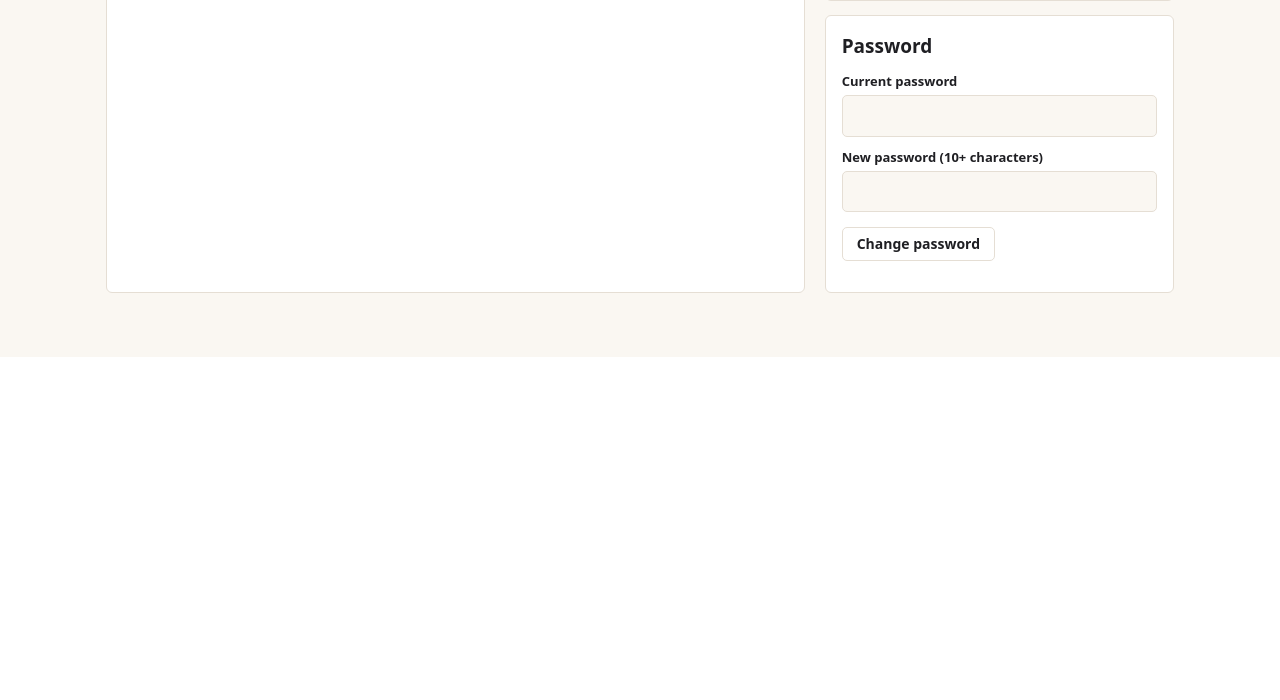
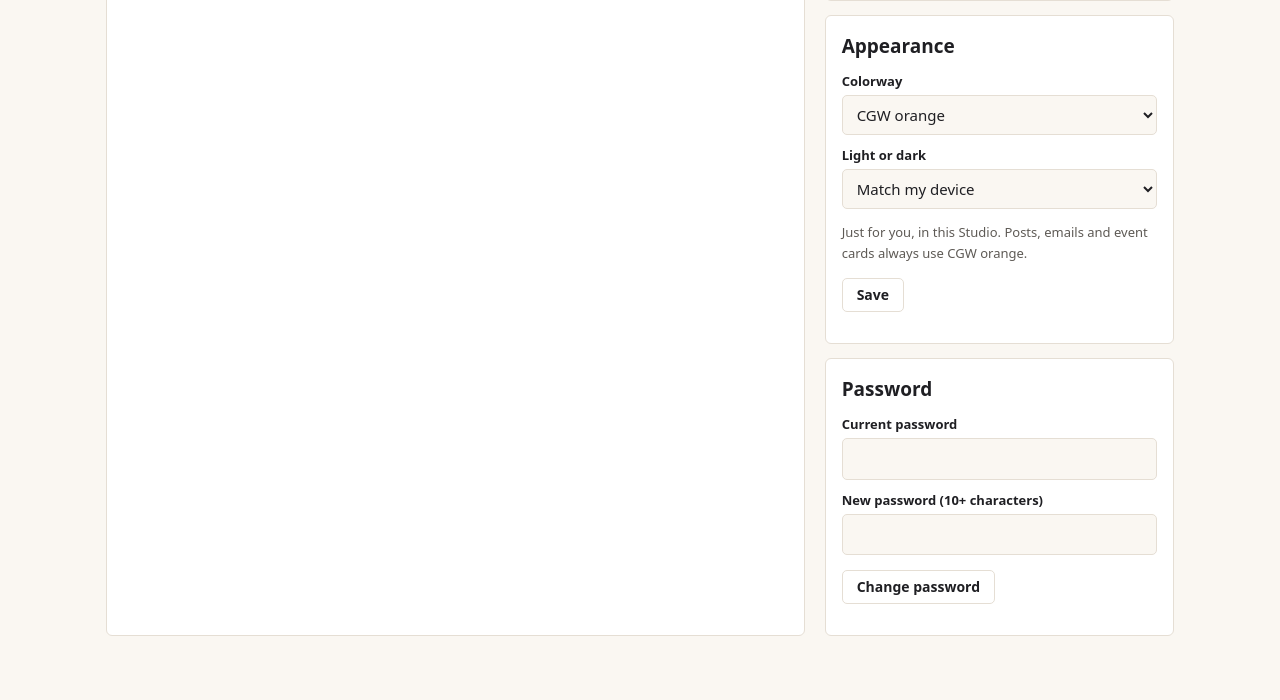
Before and after one commit to ColumbiaGadgetWorks/social-media, a FastAPI app: template studio/templates/settings.html in a window 1280 px wide. Shown: the part 521-1221 px from the top of the page. Before the commit the page ends 878 px from the top, so only its background shows below. Run offline with FastAPI, Linux system fonts and the light colour scheme; the template is opened without the code that fills it, so the values that code supplies are empty; parts of the project's set-up code (start-up, migrations or seed data) failed here and were passed over; some libraries are stand-ins or nearby versions.

Commit message:
Appearance setting: colorway and light/dark per person; versioned static files
- Settings → Appearance: CGW orange (default), blue, teal or graphite, and match device /
  light / dark. Stored per user; chart colors validated for each colorway and mode.
- Stylesheet and scripts are linked with a content version (?v=…), so browsers pick up new
  styles after an update instead of showing a cached old theme.

Co-Authored-By: Claude Opus 5.5 <noreply@anthropic.com>
Claude-Session: https://claude.ai/code/session_01CduuSaSogBXje5Yvy5Jxkm

```diff
--- a/studio/models.py
+++ b/studio/models.py
@@ -46,6 +46,8 @@ class User(Base):
     role: Mapped[str] = mapped_column(String(16), default="contributor")
     proxy_username: Mapped[str | None] = mapped_column(String(128), nullable=True)
     is_active: Mapped[bool] = mapped_column(Boolean, default=True)
+    theme: Mapped[str] = mapped_column(String(16), default="orange")  # colorway (Settings → Appearance)
+    color_mode: Mapped[str] = mapped_column(String(8), default="auto")  # auto | light | dark
     created_at: Mapped[datetime] = mapped_column(DateTime, default=utcnow)
 
     @property
--- a/studio/static/app.css
+++ b/studio/static/app.css
@@ -8,13 +8,31 @@
   --font: "IBM Plex Sans", system-ui, -apple-system, "Segoe UI", sans-serif;
   --mono: "IBM Plex Mono", ui-monospace, Menlo, Consolas, monospace;
 }
-@media (prefers-color-scheme: dark) { :root {
+/* Dark mode follows the device unless the person picked Light or Dark in Settings (data-mode). */
+@media (prefers-color-scheme: dark) { :root:not([data-mode="light"]) {
   --bg: #171412; --surface: #211c19; --fg: #f2ece6; --muted: #a99f97; --line: #3b322c;
   --accent: #f08a5d; --accent-ink: #f08a5d; --on-accent: #1a120e; --accent-soft: #3a2519;
   --steel: #9cc0d4; --steel-soft: #23313a;
   --ok: #7ccf9c; --on-ok: #10261a; --ok-soft: #1f3328; --warn: #e6bb6a; --warn-soft: #3a2f1a; --stop: #f09484; --stop-soft: #3d2420;
   --bar: #e0693a; /* deeper than --accent so bars pass the mark lightness/chroma checks on dark */
   color-scheme: dark; } }
+:root[data-mode="dark"] {
+  --bg: #171412; --surface: #211c19; --fg: #f2ece6; --muted: #a99f97; --line: #3b322c;
+  --accent: #f08a5d; --accent-ink: #f08a5d; --on-accent: #1a120e; --accent-soft: #3a2519;
+  --steel: #9cc0d4; --steel-soft: #23313a;
+  --ok: #7ccf9c; --on-ok: #10261a; --ok-soft: #1f3328; --warn: #e6bb6a; --warn-soft: #3a2f1a; --stop: #f09484; --stop-soft: #3d2420;
+  --bar: #e0693a; /* deeper than --accent so bars pass the mark lightness/chroma checks on dark */
+  color-scheme: dark; }
+/* Colorways (Settings → Appearance). CGW orange is the default above; chart bars validated per mode. */
+:root[data-theme="blue"] { --accent: #2b6a9e; --accent-ink: #1f4f78; --on-accent: #fff; --accent-soft: #e1ecf5; --bar: #2b6a9e; }
+@media (prefers-color-scheme: dark) { :root[data-theme="blue"]:not([data-mode="light"]) { --accent: #7fb3e0; --accent-ink: #7fb3e0; --on-accent: #0d1a26; --accent-soft: #1c2b38; --bar: #4a90c8; } }
+:root[data-theme="blue"][data-mode="dark"] { --accent: #7fb3e0; --accent-ink: #7fb3e0; --on-accent: #0d1a26; --accent-soft: #1c2b38; --bar: #4a90c8; }
+:root[data-theme="teal"] { --accent: #1d7a72; --accent-ink: #155a55; --on-accent: #fff; --accent-soft: #dcefec; --bar: #0f9488; }
+@media (prefers-color-scheme: dark) { :root[data-theme="teal"]:not([data-mode="light"]) { --accent: #6cc7bf; --accent-ink: #6cc7bf; --on-accent: #0d1f1d; --accent-soft: #16302e; --bar: #119e91; } }
+:root[data-theme="teal"][data-mode="dark"] { --accent: #6cc7bf; --accent-ink: #6cc7bf; --on-accent: #0d1f1d; --accent-soft: #16302e; --bar: #119e91; }
+:root[data-theme="graphite"] { --accent: #454f5a; --accent-ink: #2b333c; --on-accent: #fff; --accent-soft: #e6e8eb; --bar: #2b6a9e; }
+@media (prefers-color-scheme: dark) { :root[data-theme="graphite"]:not([data-mode="light"]) { --accent: #c0c9d2; --accent-ink: #c0c9d2; --on-accent: #15191d; --accent-soft: #2a3036; --bar: #4a90c8; } }
+:root[data-theme="graphite"][data-mode="dark"] { --accent: #c0c9d2; --accent-ink: #c0c9d2; --on-accent: #15191d; --accent-soft: #2a3036; --bar: #4a90c8; }
 * { box-sizing: border-box; }
 [hidden] { display: none !important; }
 body { margin: 0; background: var(--bg); color: var(--fg); font: 15px/1.55 var(--font); }
--- a/studio/templates/base.html
+++ b/studio/templates/base.html
@@ -1,5 +1,5 @@
 <!doctype html>
-<html lang="en">
+<html lang="en" data-theme="{{ user.theme if user and user.theme else 'orange' }}"{% if user and user.color_mode in ('light', 'dark') %} data-mode="{{ user.color_mode }}"{% endif %}>
 <head>
 <meta charset="utf-8">
 <meta name="viewport" content="width=device-width, initial-scale=1">
@@ -8,7 +8,7 @@
 <link rel="icon" type="image/png" href="/static/favicon-32.png" sizes="32x32">
 <link rel="apple-touch-icon" href="/static/apple-touch-icon.png">
 <meta name="theme-color" content="#bf4d28">
-<link rel="stylesheet" href="/static/app.css">
+<link rel="stylesheet" href="/static/app.css?v={{ ASSET_V }}">
 </head>
 <body>
 {% if user %}
@@ -39,6 +39,6 @@
   {% for f in flashes %}<div class="flash {{ f.kind }}" role="status">{{ f.text }}</div>{% endfor %}
   {% block content %}{% endblock %}
 </main>
-<script src="/static/app.js"></script>
+<script src="/static/app.js?v={{ ASSET_V }}"></script>
 </body>
 </html>
--- a/studio/templates/settings.html
+++ b/studio/templates/settings.html
@@ -83,6 +83,16 @@
   <p class="small muted">Right now there's nothing for it to say, so it wouldn't be sent.</p>
   {% endif %}
 </div>
+<form method="post" action="/settings/appearance" class="card">
+  <h2 style="margin-top:0">Appearance</h2>
+  <input type="hidden" name="csrf" value="{{ csrf }}">
+  <label for="theme">Colorway</label>
+  <select id="theme" name="theme">{% for key, label in THEMES %}<option value="{{ key }}"{% if user.theme == key %} selected{% endif %}>{{ label }}</option>{% endfor %}</select>
+  <label for="color_mode">Light or dark</label>
+  <select id="color_mode" name="color_mode">{% for key, label in COLOR_MODES %}<option value="{{ key }}"{% if user.color_mode == key %} selected{% endif %}>{{ label }}</option>{% endfor %}</select>
+  <p class="small muted">Just for you, in this Studio. Posts, emails and event cards always use CGW orange.</p>
+  <p><button type="submit">Save</button></p>
+</form>
 <form method="post" action="/settings/password" class="card">
   <h2 style="margin-top:0">Password</h2>
   <input type="hidden" name="csrf" value="{{ csrf }}">
--- a/studio/templates/upload.html
+++ b/studio/templates/upload.html
@@ -15,7 +15,7 @@
       <span class="small muted" id="done-note"></span></p>
   </div>
   <script id="upload-config" type="application/json">{{ {"batch": batch, "csrf": csrf} | tojson }}</script>
-  <script src="/static/upload.js"></script>
+  <script src="/static/upload.js?v={{ ASSET_V }}"></script>
 
   <details class="card">
     <summary>Quick upload instead (one post, no sorting)</summary>
--- a/studio/templates/upload_sort.html
+++ b/studio/templates/upload_sort.html
@@ -62,6 +62,6 @@
 </section>
 
 <script id="sort-config" type="application/json">{{ {"batch": batch, "csrf": csrf, "items": items} | tojson }}</script>
-<script src="/static/sort.js"></script>
+<script src="/static/sort.js?v={{ ASSET_V }}"></script>
 {% endif %}
 {% endblock %}
--- a/studio/web.py
+++ b/studio/web.py
@@ -2,6 +2,7 @@
 
 from __future__ import annotations
 
+import hashlib
 import time
 from collections import defaultdict
 from datetime import timedelta
@@ -91,6 +92,13 @@ PILLARS = [
     ("community", "Community & partners"),
 ]
 templates.env.globals["PILLARS"] = PILLARS
+# Static files get a version from their contents, so browsers fetch new styles after every update.
+templates.env.globals["ASSET_V"] = hashlib.sha256(b"".join(
+    p.read_bytes() for p in sorted((Path(__file__).parent / "static").glob("*.[jc]s*")))).hexdigest()[:10]
+THEMES = [("orange", "CGW orange"), ("blue", "Blue"), ("teal", "Teal"), ("graphite", "Graphite")]
+COLOR_MODES = [("auto", "Match my device"), ("light", "Light"), ("dark", "Dark")]
+templates.env.globals["THEMES"] = THEMES
+templates.env.globals["COLOR_MODES"] = COLOR_MODES
 templates.env.globals["PILLAR_LABELS"] = dict(PILLARS)
 
 _failed_logins: dict[str, list[float]] = defaultdict(list)
@@ -981,6 +989,20 @@ async def token_revoke(request: Request, token_id: int, db: Session = Depends(ge
     return back("/settings")
 
 
+@router.post("/settings/appearance")
+async def settings_appearance(request: Request, db: Session = Depends(get_db)):
+    user = require(request, db)
+    form = await form_with_csrf(request)
+    theme, mode = str(form.get("theme", "")), str(form.get("color_mode", ""))
+    if theme in dict(THEMES):
+        user.theme = theme
+    if mode in dict(COLOR_MODES):
+        user.color_mode = mode
+    audit(db, Actor("user", user), "appearance_changed", "user", user.id, theme=user.theme, mode=user.color_mode)
+    flash(request, "Appearance saved.")
+    return back("/settings")
+
+
 @router.post("/settings/password")
 async def password_change(request: Request, db: Session = Depends(get_db)):
     user = require(request, db)
```
Also changed, not shown: tests/test_weekly.py (+17 -0 lines).
